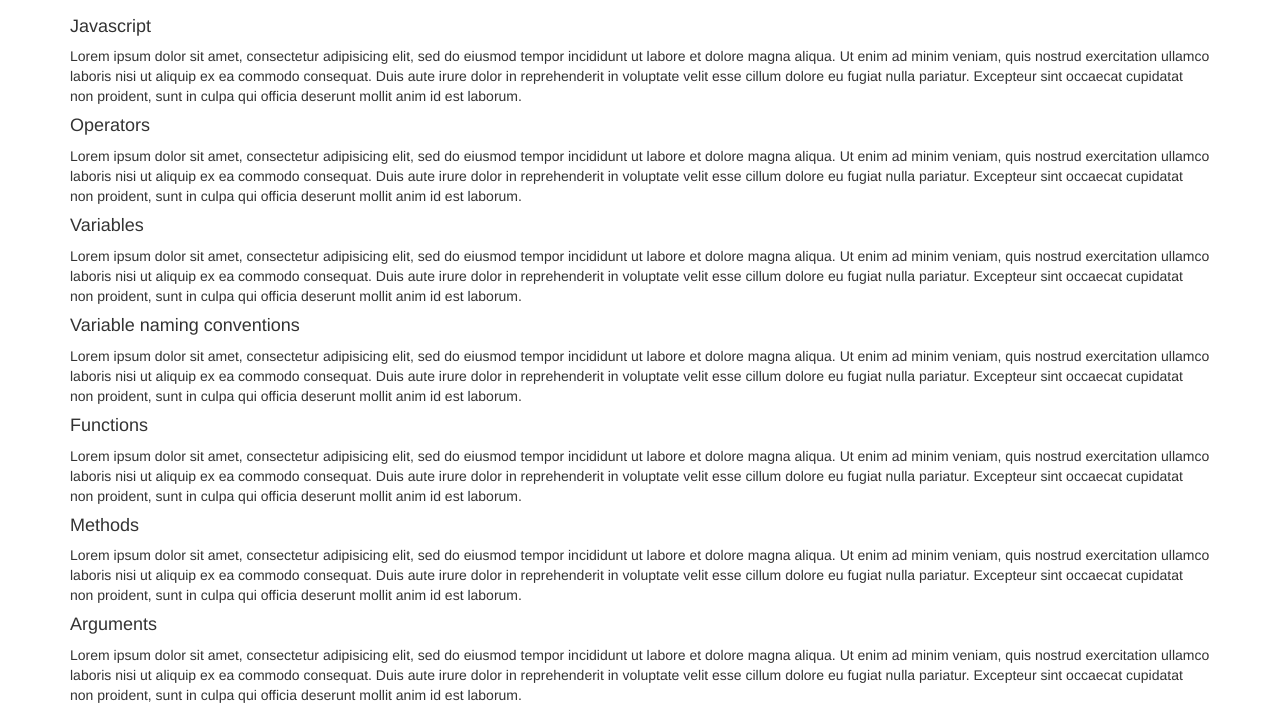
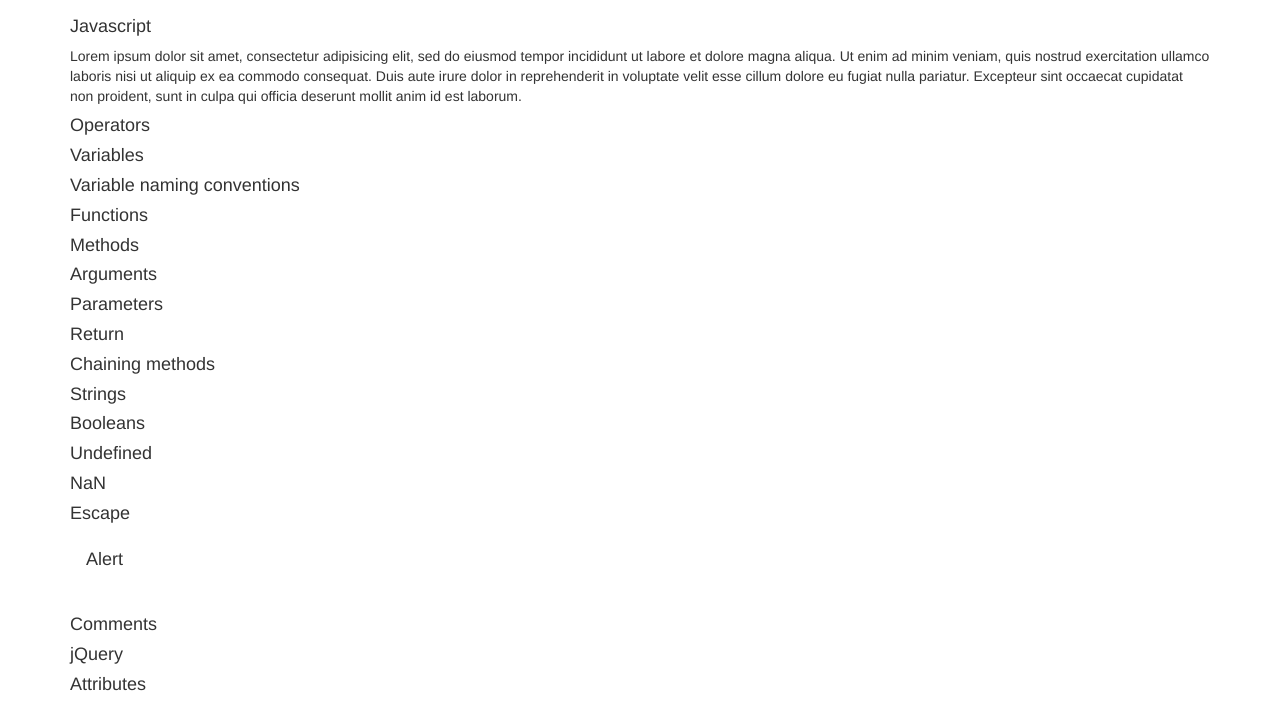
Before and after one commit to CharlesEmrich/flash-card, a plain HTML site: page index.html in a window 1280 px wide. Both pictures are taken after a click on the element "Javascript". Shown: the part 63-775 px from the top of the page. Drawn offline with nearby package versions, Linux system fonts and the light colour scheme.

Commit message:
finishes jquery hide/show implementation

```diff
--- a/index.html
+++ b/index.html
@@ -10,127 +10,127 @@
   <body>
     <h1>FLASH CARDS</h1>
     <div class="container">
-      <div class="Javascript">
+      <div class="javascript">
         <h4>Javascript</h4>
         <p>
           Lorem ipsum dolor sit amet, consectetur adipisicing elit, sed do eiusmod tempor incididunt ut labore et dolore magna aliqua. Ut enim ad minim veniam, quis nostrud exercitation ullamco laboris nisi ut aliquip ex ea commodo consequat. Duis aute irure dolor in reprehenderit in voluptate velit esse cillum dolore eu fugiat nulla pariatur. Excepteur sint occaecat cupidatat non proident, sunt in culpa qui officia deserunt mollit anim id est laborum.
         </p>
       </div>
-      <div class="Operators">
+      <div class="operators">
         <h4>Operators</h4>
         <p>
           Lorem ipsum dolor sit amet, consectetur adipisicing elit, sed do eiusmod tempor incididunt ut labore et dolore magna aliqua. Ut enim ad minim veniam, quis nostrud exercitation ullamco laboris nisi ut aliquip ex ea commodo consequat. Duis aute irure dolor in reprehenderit in voluptate velit esse cillum dolore eu fugiat nulla pariatur. Excepteur sint occaecat cupidatat non proident, sunt in culpa qui officia deserunt mollit anim id est laborum.
         </p>
 
       </div>
-      <div class="Variables">
+      <div class="variables">
         <h4>Variables</h4>
         <p>
           Lorem ipsum dolor sit amet, consectetur adipisicing elit, sed do eiusmod tempor incididunt ut labore et dolore magna aliqua. Ut enim ad minim veniam, quis nostrud exercitation ullamco laboris nisi ut aliquip ex ea commodo consequat. Duis aute irure dolor in reprehenderit in voluptate velit esse cillum dolore eu fugiat nulla pariatur. Excepteur sint occaecat cupidatat non proident, sunt in culpa qui officia deserunt mollit anim id est laborum.
         </p>
 
       </div>
-      <div class="Variable naming conventions">
+      <div class="variable-naming-conventions">
         <h4>Variable naming conventions</h4>
         <p>
           Lorem ipsum dolor sit amet, consectetur adipisicing elit, sed do eiusmod tempor incididunt ut labore et dolore magna aliqua. Ut enim ad minim veniam, quis nostrud exercitation ullamco laboris nisi ut aliquip ex ea commodo consequat. Duis aute irure dolor in reprehenderit in voluptate velit esse cillum dolore eu fugiat nulla pariatur. Excepteur sint occaecat cupidatat non proident, sunt in culpa qui officia deserunt mollit anim id est laborum.
         </p>
       </div>
-      <div class="Functions">
+      <div class="functions">
           <h4>Functions</h4>
           <p>
             Lorem ipsum dolor sit amet, consectetur adipisicing elit, sed do eiusmod tempor incididunt ut labore et dolore magna aliqua. Ut enim ad minim veniam, quis nostrud exercitation ullamco laboris nisi ut aliquip ex ea commodo consequat. Duis aute irure dolor in reprehenderit in voluptate velit esse cillum dolore eu fugiat nulla pariatur. Excepteur sint occaecat cupidatat non proident, sunt in culpa qui officia deserunt mollit anim id est laborum.
           </p>
       </div>
-      <div class="Methods">
+      <div class="methods">
         <h4>Methods</h4>
         <p>
           Lorem ipsum dolor sit amet, consectetur adipisicing elit, sed do eiusmod tempor incididunt ut labore et dolore magna aliqua. Ut enim ad minim veniam, quis nostrud exercitation ullamco laboris nisi ut aliquip ex ea commodo consequat. Duis aute irure dolor in reprehenderit in voluptate velit esse cillum dolore eu fugiat nulla pariatur. Excepteur sint occaecat cupidatat non proident, sunt in culpa qui officia deserunt mollit anim id est laborum.
         </p>
 
       </div>
-      <div class="Arguments">
+      <div class="arguments">
         <h4>Arguments</h4>
         <p>
           Lorem ipsum dolor sit amet, consectetur adipisicing elit, sed do eiusmod tempor incididunt ut labore et dolore magna aliqua. Ut enim ad minim veniam, quis nostrud exercitation ullamco laboris nisi ut aliquip ex ea commodo consequat. Duis aute irure dolor in reprehenderit in voluptate velit esse cillum dolore eu fugiat nulla pariatur. Excepteur sint occaecat cupidatat non proident, sunt in culpa qui officia deserunt mollit anim id est laborum.
         </p>
 
       </div>
-      <div class="Parameters">
+      <div class="parameters">
         <h4>Parameters</h4>
         <p>
           Lorem ipsum dolor sit amet, consectetur adipisicing elit, sed do eiusmod tempor incididunt ut labore et dolore magna aliqua. Ut enim ad minim veniam, quis nostrud exercitation ullamco laboris nisi ut aliquip ex ea commodo consequat. Duis aute irure dolor in reprehenderit in voluptate velit esse cillum dolore eu fugiat nulla pariatur. Excepteur sint occaecat cupidatat non proident, sunt in culpa qui officia deserunt mollit anim id est laborum.
         </p>
 
       </div>
-      <div class="Return">
+      <div class="return">
         <h4>Return</h4>
         <p>
           Lorem ipsum dolor sit amet, consectetur adipisicing elit, sed do eiusmod tempor incididunt ut labore et dolore magna aliqua. Ut enim ad minim veniam, quis nostrud exercitation ullamco laboris nisi ut aliquip ex ea commodo consequat. Duis aute irure dolor in reprehenderit in voluptate velit esse cillum dolore eu fugiat nulla pariatur. Excepteur sint occaecat cupidatat non proident, sunt in culpa qui officia deserunt mollit anim id est laborum.
         </p>
 
       </div>
-      <div class="Chaining methods">
+      <div class="chaining-methods">
         <h4>Chaining methods</h4>
         <p>
           Lorem ipsum dolor sit amet, consectetur adipisicing elit, sed do eiusmod tempor incididunt ut labore et dolore magna aliqua. Ut enim ad minim veniam, quis nostrud exercitation ullamco laboris nisi ut aliquip ex ea commodo consequat. Duis aute irure dolor in reprehenderit in voluptate velit esse cillum dolore eu fugiat nulla pariatur. Excepteur sint occaecat cupidatat non proident, sunt in culpa qui officia deserunt mollit anim id est laborum.
         </p>
       </div>
-      <div class="Strings">
+      <div class="strings">
         <h4>Strings</h4>
         <p>
           Lorem ipsum dolor sit amet, consectetur adipisicing elit, sed do eiusmod tempor incididunt ut labore et dolore magna aliqua. Ut enim ad minim veniam, quis nostrud exercitation ullamco laboris nisi ut aliquip ex ea commodo consequat. Duis aute irure dolor in reprehenderit in voluptate velit esse cillum dolore eu fugiat nulla pariatur. Excepteur sint occaecat cupidatat non proident, sunt in culpa qui officia deserunt mollit anim id est laborum.
         </p>
 
       </div>
-      <div class="Booleans">
-          <h4>Boolean's</h4>
+      <div class="booleans">
+          <h4>Booleans</h4>
           <p>
             Lorem ipsum dolor sit amet, consectetur adipisicing elit, sed do eiusmod tempor incididunt ut labore et dolore magna aliqua. Ut enim ad minim veniam, quis nostrud exercitation ullamco laboris nisi ut aliquip ex ea commodo consequat. Duis aute irure dolor in reprehenderit in voluptate velit esse cillum dolore eu fugiat nulla pariatur. Excepteur sint occaecat cupidatat non proident, sunt in culpa qui officia deserunt mollit anim id est laborum.
           </p>
       </div>
-      <div class="Undefined">
+      <div class="undefined">
         <h4>Undefined</h4>
         <p>
           Lorem ipsum dolor sit amet, consectetur adipisicing elit, sed do eiusmod tempor incididunt ut labore et dolore magna aliqua. Ut enim ad minim veniam, quis nostrud exercitation ullamco laboris nisi ut aliquip ex ea commodo consequat. Duis aute irure dolor in reprehenderit in voluptate velit esse cillum dolore eu fugiat nulla pariatur. Excepteur sint occaecat cupidatat non proident, sunt in culpa qui officia deserunt mollit anim id est laborum.
         </p>
 
       </div>
-      <div class="NaN">
+      <div class="nan">
         <h4>NaN</h4>
         <p>
           Lorem ipsum dolor sit amet, consectetur adipisicing elit, sed do eiusmod tempor incididunt ut labore et dolore magna aliqua. Ut enim ad minim veniam, quis nostrud exercitation ullamco laboris nisi ut aliquip ex ea commodo consequat. Duis aute irure dolor in reprehenderit in voluptate velit esse cillum dolore eu fugiat nulla pariatur. Excepteur sint occaecat cupidatat non proident, sunt in culpa qui officia deserunt mollit anim id est laborum.
         </p>
 
       </div>
-      <div class="Escape">
+      <div class="escape">
         <h4>Escape</h4>
         <p>
           Lorem ipsum dolor sit amet, consectetur adipisicing elit, sed do eiusmod tempor incididunt ut labore et dolore magna aliqua. Ut enim ad minim veniam, quis nostrud exercitation ullamco laboris nisi ut aliquip ex ea commodo consequat. Duis aute irure dolor in reprehenderit in voluptate velit esse cillum dolore eu fugiat nulla pariatur. Excepteur sint occaecat cupidatat non proident, sunt in culpa qui officia deserunt mollit anim id est laborum.
         </p>
 
       </div>
-      <div class="Alert">
+      <div class="alert">
         <h4>Alert</h4>
           <p>
             Lorem ipsum dolor sit amet, consectetur adipisicing elit, sed do eiusmod tempor incididunt ut labore et dolore magna aliqua. Ut enim ad minim veniam, quis nostrud exercitation ullamco laboris nisi ut aliquip ex ea commodo consequat. Duis aute irure dolor in reprehenderit in voluptate velit esse cillum dolore eu fugiat nulla pariatur. Excepteur sint occaecat cupidatat non proident, sunt in culpa qui officia deserunt mollit anim id est laborum.
           </p>
       </div>
-      <div class="Comments">
+      <div class="comments">
         <h4>Comments</h4>
         <p>
           Lorem ipsum dolor sit amet, consectetur adipisicing elit, sed do eiusmod tempor incididunt ut labore et dolore magna aliqua. Ut enim ad minim veniam, quis nostrud exercitation ullamco laboris nisi ut aliquip ex ea commodo consequat. Duis aute irure dolor in reprehenderit in voluptate velit esse cillum dolore eu fugiat nulla pariatur. Excepteur sint occaecat cupidatat non proident, sunt in culpa qui officia deserunt mollit anim id est laborum.
         </p>
 
       </div>
-      <div class="jQuery">
+      <div class="jquery">
         <h4>jQuery</h4>
         <p>
           Lorem ipsum dolor sit amet, consectetur adipisicing elit, sed do eiusmod tempor incididunt ut labore et dolore magna aliqua. Ut enim ad minim veniam, quis nostrud exercitation ullamco laboris nisi ut aliquip ex ea commodo consequat. Duis aute irure dolor in reprehenderit in voluptate velit esse cillum dolore eu fugiat nulla pariatur. Excepteur sint occaecat cupidatat non proident, sunt in culpa qui officia deserunt mollit anim id est laborum.
         </p>
 
       </div>
-      <div class="Attributes">
+      <div class="attributes">
         <h4>Attributes</h4>
         <p>
           Lorem ipsum dolor sit amet, consectetur adipisicing elit, sed do eiusmod tempor incididunt ut labore et dolore magna aliqua. Ut enim ad minim veniam, quis nostrud exercitation ullamco laboris nisi ut aliquip ex ea commodo consequat. Duis aute irure dolor in reprehenderit in voluptate velit esse cillum dolore eu fugiat nulla pariatur. Excepteur sint occaecat cupidatat non proident, sunt in culpa qui officia deserunt mollit anim id est laborum.
--- a/js/scripts.js
+++ b/js/scripts.js
@@ -1,6 +1,5 @@
 $(function() {
-  $("h4").click(function(event) {
-    console.log(event);
-    $("p").toggle();
+  $("h4").click(function() {
+    $(this).next().toggle();
   });
 });
```
